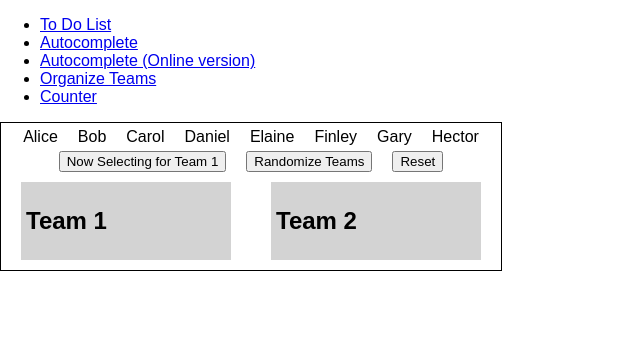
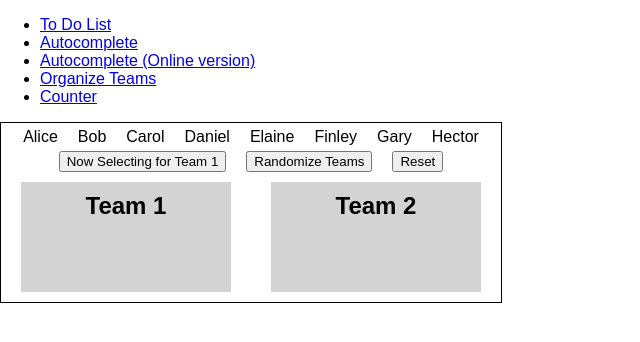
Before and after one commit to gregsandell/react-exercises, a React app: page /organizeteams in a window 1280 px wide. Shown: the whole page, without its empty margins (0-640 px from the left). Built offline with nearby package versions, Linux system fonts and the light colour scheme.

Commit message:
Improve <OrganizeTeams> flex css with better conventions

```diff
--- a/src/components/organizeTeams/index.js
+++ b/src/components/organizeTeams/index.js
@@ -82,7 +82,8 @@ export default function OrganizeTeams (props) {
       </div>
       <div id='rosters'>
         <div className='team'>
-          <h2>Team 1</h2>
+          <h2 className='team-head'>Team 1</h2>
+          <div className='team-players'>
             {playerGroups.team1.map((player, i) => (
               <div
                 className='player'
@@ -91,8 +92,10 @@ export default function OrganizeTeams (props) {
               >{player}</div>
             ))}
           </div>
+        </div>
         <div className='team'>
-          <h2>Team 2</h2>
+          <h2 className='team-head'>Team 2</h2>
+          <div className='team-players'>
             {playerGroups.team2.map((player, i) => (
               <div
                 className='player'
@@ -103,6 +106,7 @@ export default function OrganizeTeams (props) {
           </div>
         </div>
       </div>
+    </div>
   )
 }
 OrganizeTeams.propTypes = {
--- a/src/components/organizeTeams/organizeTeams.css
+++ b/src/components/organizeTeams/organizeTeams.css
@@ -5,10 +5,12 @@
   max-width: 500px;
 }
 #player-pool {
+  display: flex;
+  flex-direction: row;
   margin: 0 auto;
 }
 .player {
-  display: inline-block;
+  /*display: inline-block;*/
   padding: 5px 10px;
 }
 #buttons {
@@ -22,11 +24,23 @@
   flex-direction: row;
 }
 .team {
+  display: flex;
+  flex-direction: column;
   flex: 1;
+  max-width: 240px;
   background-color: lightgray;
   padding: 5px;
   margin: 10px 20px;
+  justify-content: center;
+  min-height: 100px;
 }
-/*.team:first-child {*/
-/*  margin-left: 20px;*/
-/*}*/
+h2.team-head {
+  margin: 5px;
+  text-align: center;
+}
+.team-players {
+  display: flex;
+  flex-direction: row;
+  flex: 1;
+  flex-wrap:wrap;
+}
```
Lines whose indentation alone changed are shown as unchanged.
